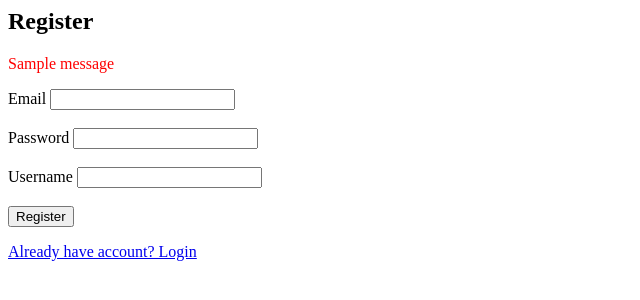
After one commit to Manogari-ai/opinion_poll_python_django, a Django app: page /register/ in a window 1280 px wide. The commit adds this page. Shown: the top 300 px of the page, without its empty margins (0-640 px from the left). Run offline with Django 5.2, Linux system fonts and the light colour scheme; tables that the repository leaves empty hold one stand-in row (values such as "Sample post"); one stand-in notice (Sample message) is shown.

Commit message:
Django opinion poll update

```diff
--- a/opinion_poll_admin/settings.py
+++ b/opinion_poll_admin/settings.py
@@ -38,6 +38,7 @@ INSTALLED_APPS = [
     'django.contrib.messages',
     'django.contrib.staticfiles',
     'poll',
+    'rest_framework',
 ]
 
 MIDDLEWARE = [
@@ -133,3 +134,6 @@ STATIC_URL = 'static/'
 # https://docs.djangoproject.com/en/5.1/ref/settings/#default-auto-field
 
 DEFAULT_AUTO_FIELD = 'django.db.models.BigAutoField'
+
+
+LOGIN_URL = 'login'
--- a/opinion_poll_admin/urls.py
+++ b/opinion_poll_admin/urls.py
@@ -27,4 +27,5 @@ from django.urls import path, include
 urlpatterns = [
     path('admin/', admin.site.urls),
     path('', include('poll.urls')),
+    path('', include('poll.urls')),
 ]
--- /dev/null
+++ b/poll/templates/poll/register.html
@@ -0,0 +1,25 @@
+<h2>Register</h2>
+
+{% if messages %}
+{% for message in messages %}
+<p style="color:red;">{{ message }}</p>
+{% endfor %}
+{% endif %}
+
+<form method="POST">
+{% csrf_token %}
+
+<label>Email</label>
+<input type="email" name="email" required><br><br>
+
+<label>Password</label>
+<input type="password" name="password" required><br><br>
+
+<label>Username</label>
+<input type="text" name="username"><br><br>
+
+<button type="submit">Register</button>
+
+</form>
+
+<a href="{% url 'login' %}">Already have account? Login</a>
--- a/poll/urls.py
+++ b/poll/urls.py
@@ -1,7 +1,28 @@
+# from django.contrib.auth import views as auth_views
+# from django.urls import path
+# from . import views
+
+# urlpatterns = [
+#     path('', views.index, name='index'),
+#     path('vote/<int:question_id>/', views.vote, name='vote'),
+# ]
+
 from django.urls import path
 from . import views
+from django.contrib.auth import views as auth_views
+urlpatterns = [
 
-urlpatterns = [
     path('', views.index, name='index'),
+
     path('vote/<int:question_id>/', views.vote, name='vote'),
+
+    path('register/', views.register, name='register'),
+
+    path('login/', views.custom_login, name='login'),
+
+    path('logout/', auth_views.LogoutView.as_view(), name='logout'),
+
+    path('api/questions/', views.question_list_api),
+
+    path('api/vote/', views.vote_api),
 ]
--- a/poll/views.py
+++ b/poll/views.py
@@ -1,21 +1,162 @@
-# from django.shortcuts import render
+from django.contrib import messages
+from django.shortcuts import render, get_object_or_404, redirect
+from .models import Question, Choice, Vote
+from django.contrib.auth import authenticate, login
+from django.contrib.auth.decorators import login_required
+from django.contrib.auth.models import User
+from rest_framework.decorators import api_view
+from rest_framework.response import Response
+from .serializers import QuestionSerializer
 
-# Create your views here.
 
-from django.shortcuts import render, get_object_or_404, redirect
-from .models import Question, Choice
+# API - QUESTION LIST
+@api_view(['GET'])
+def question_list_api(request):
+    questions = Question.objects.all()
+    serializer = QuestionSerializer(questions, many=True)
+    return Response(serializer.data)
 
+
+# API - VOTE
+@api_view(['POST'])
+def vote_api(request):
+
+    choice_id = request.data.get('choice_id')
+    user_id = request.data.get('user_id')
+
+    try:
+        choice = Choice.objects.get(id=choice_id)
+        user = User.objects.get(id=user_id)
+
+        # prevent duplicate vote
+        if Vote.objects.filter(user=user, question=choice.question).exists():
+            return Response({"error": "Already voted"})
+
+        Vote.objects.create(
+            user=user,
+            question=choice.question,
+            choice=choice
+        )
+
+        choice.votes += 1
+        choice.save()
+
+        return Response({"message": "Vote submitted successfully"})
+
+    except Choice.DoesNotExist:
+        return Response({"error": "Choice not found"})
+
+
+# LOGIN
+def custom_login(request):
+
+    if request.method == "POST":
+
+        email = request.POST.get("email")
+        password = request.POST.get("password")
+
+        if not email or not password:
+            messages.error(request, "Email and Password required")
+            return redirect("login")
+
+        user_obj = User.objects.filter(email=email).first()
+
+        if not user_obj:
+            messages.error(request, "Email does not exist")
+            return redirect("login")
+
+        user = authenticate(
+            request,
+            username=user_obj.username,
+            password=password
+        )
+
+        if user is not None:
+            login(request, user)
+            return redirect("index")
+        else:
+            messages.error(request, "Incorrect password")
+            return redirect("login")
+
+    return render(request, "poll/login.html")
+
+
+# INDEX PAGE
 def index(request):
     questions = Question.objects.all()
     return render(request, 'poll/index.html', {'questions': questions})
 
 
+# REGISTER
+def register(request):
+
+    if request.method == "POST":
+
+        email = request.POST.get('email')
+        password = request.POST.get('password')
+        username = request.POST.get('username')
+
+        if not email or not password:
+            messages.error(request, "Email and Password required")
+            return redirect('register')
+
+        if User.objects.filter(email=email).exists():
+            messages.error(request, "Email already registered")
+            return redirect('register')
+
+        if not username:
+            username = email
+
+        user = User.objects.create_user(
+            username=username,
+            email=email,
+            password=password
+        )
+
+        user.save()
+
+        messages.success(request, "Account created successfully")
+        return redirect('login')
+
+    return render(request, 'poll/register.html')
+
+@login_required
 def vote(request, question_id):
+
+    if request.method != "POST":
+        return redirect('index')
+
     question = get_object_or_404(Question, pk=question_id)
     choice_id = request.POST.get('choice')
 
-    selected_choice = Choice.objects.get(id=choice_id)
+    if not choice_id:
+        questions = Question.objects.all()
+        return render(request, "poll/index.html", {
+            "questions": questions,
+            "error_message": "Please select a choice",
+            "error_question_id": question.id
+        })
+
+    # already voted check
+    if Vote.objects.filter(user=request.user, question=question).exists():
+        questions = Question.objects.all()
+        return render(request, "poll/index.html", {
+            "questions": questions,
+            "error_message": "You have already voted for this question",
+            "error_question_id": question.id
+        })
+
+    selected_choice = get_object_or_404(Choice, pk=choice_id)
+
+    Vote.objects.create(
+        user=request.user,
+        question=question,
+        choice=selected_choice
+    )
+
     selected_choice.votes += 1
     selected_choice.save()
 
+    messages.success(request, "Vote submitted successfully")
+
     return redirect('index')
```
Also changed, not shown: poll/admin.py (+7 -1 lines), poll/forms.py (added, +27 -0 lines), poll/models.py (+11 -0 lines), poll/serializers.py (added, +14 -0 lines), poll/templates/poll/index.html (+7 -3 lines), poll/templates/poll/login.html (added, +22 -0 lines), poll/migrations/0002_vote.py (added), poll/migrations/0003_alter_vote_unique_together.py (added).
